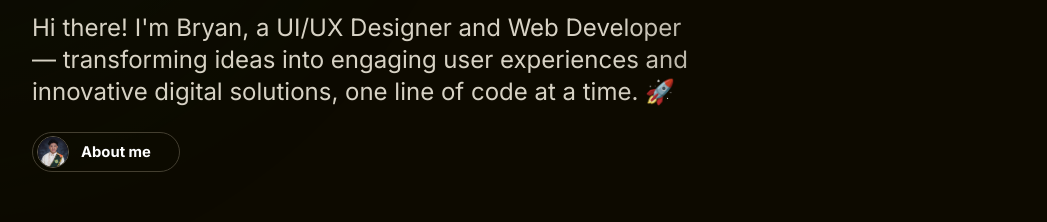
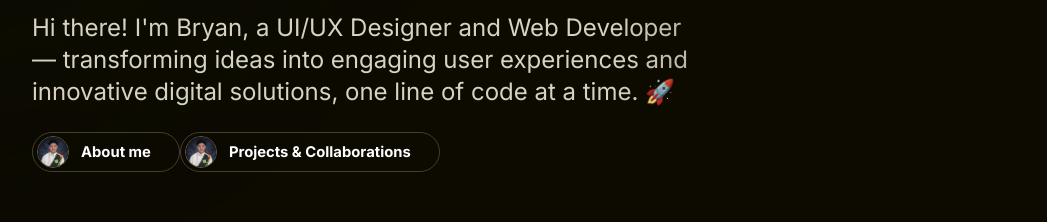
Before and after one commit to JB-VERGARA/once-ui-portfolio, a Next.js app: page /en in a window 1280 px wide. Shown: the part 300-522 px from the top of the page, without its empty margins (96-1143 px from the left). Built offline with nearby package versions, Linux system fonts and the light colour scheme.

Commit message:
Adding button at Home page

```diff
--- a/src/app/[locale]/page.tsx
+++ b/src/app/[locale]/page.tsx
@@ -121,6 +121,25 @@ export default function Home(
 											<Arrow trigger="#about"/>
 									</Flex>
 								</Button>
+								<Button
+									id="work"
+									data-border="rounded"
+									href={`/${locale}/work`}
+									variant="tertiary"
+									size="m">
+									<Flex
+										gap="8"
+										alignItems="center">
+										{about.avatar.display && (
+											<Avatar
+												style={{marginLeft: '-0.75rem', marginRight: '0.25rem'}}
+												src={person.avatar}
+												size="m"/>
+											)}
+											{t("work.title")}
+											<Arrow trigger="#work"/>
+									</Flex>
+								</Button>
 							</Flex>
 						</RevealFx>
 					</Flex>
--- a/src/app/[locale]/work/projects/en/simple-portfolio-builder.mdx
+++ /dev/null
@@ -1,6 +0,0 @@
----
-title: "Simple portfolio creator built with Once UI and Next.js"
-publishedAt: "2024-04-08"
-images:
-  - "/images/projects/project-01/video-01.mp4"
----
--- a/src/app/[locale]/work/projects/id/simple-portfolio-builder.mdx
+++ /dev/null
@@ -1,6 +0,0 @@
----
-title: "Pembuat portofolio sederhana yang dibangun dengan Once UI dan Next.js"
-publishedAt: "2024-04-08"
-images:
-  - "/images/projects/project-01/video-01.mp4"
----
--- a/src/app/resources/content-i18n.js
+++ b/src/app/resources/content-i18n.js
@@ -73,23 +73,23 @@ const createI18nContent = (t) => {
             description: <>{t("about.intro.description")}</>
         },
         work: {
-            display: false, // set to false to hide this section
+            display: true, // set to false to hide this section
             title: t("about.work.title"),
             experiences: [
-                {
-                    company: 'FLY',
-                    timeframe: t("about.work.experiences.FLY.timeframe"),
-                    role: t("about.work.experiences.FLY.role"),
-                    achievements: t("about.work.experiences.FLY.achievements").split(";"),
-                    images: [ // optional: leave the array empty if you don't want to display images
-                        {
-                            src: '/images/projects/project-01/cover-01.jpg',
-                            alt: 'Once UI Project',
-                            width: 16,
-                            height: 9
-                        }
-                    ]
-                }
+                // {
+                //     company: 'FLY',
+                //     timeframe: t("about.work.experiences.FLY.timeframe"),
+                //     role: t("about.work.experiences.FLY.role"),
+                //     achievements: t("about.work.experiences.FLY.achievements").split(";"),
+                //     images: [ // optional: leave the array empty if you don't want to display images
+                //         {
+                //             src: '/images/projects/project-01/cover-01.jpg',
+                //             alt: 'Once UI Project',
+                //             width: 16,
+                //             height: 9
+                //         }
+                //     ]
+                // }
             ]
         },
         studies: {
--- a/src/app/resources/content.js
+++ b/src/app/resources/content.js
@@ -73,26 +73,26 @@ const about = {
         description: <>John Bryan Vergara is a Philippines-based UI/UX Designer and Web Developer driven by a passion for transforming complex challenges into innovative, user-focused solutions. His expertise includes designing intuitive interfaces, developing dynamic web applications, and combining creativity with technology to deliver exceptional digital experiences.</>
     },
     work: {
-        display: false, // set to false to hide this section
-        title: 'Work Experience',
+        display: true, // set to false to hide this section
+        title: 'My Projects',
         experiences: [
-            {
-                company: 'FLY',
-                timeframe: '2022 - Present',
-                role: 'Senior Design Engineer',
-                achievements: [
-                    <>Redesigned the UI/UX for the FLY platform, resulting in a 20% increase in user engagement and 30% faster load times.</>,
-                    <>Spearheaded the integration of AI tools into design workflows, enabling designers to iterate 50% faster.</>
-                ],
-                images: [ // optional: leave the array empty if you don't want to display images
-                    {
-                        src: '/images/projects/project-01/cover-01.jpg',
-                        alt: 'Once UI Project',
-                        width: 16,
-                        height: 9
-                    }
-                ]
-            }
+            // {
+            //     company: 'FLY',
+            //     timeframe: '2022 - Present',
+            //     role: 'Senior Design Engineer',
+            //     achievements: [
+            //         <>Redesigned the UI/UX for the FLY platform, resulting in a 20% increase in user engagement and 30% faster load times.</>,
+            //         <>Spearheaded the integration of AI tools into design workflows, enabling designers to iterate 50% faster.</>
+            //     ],
+            //     images: [ // optional: leave the array empty if you don't want to display images
+            //         {
+            //             src: '/images/projects/project-01/cover-01.jpg',
+            //             alt: 'Once UI Project',
+            //             width: 16,
+            //             height: 9
+            //         }
+            //     ]
+            // }
         ]
     },
     studies: {
```
